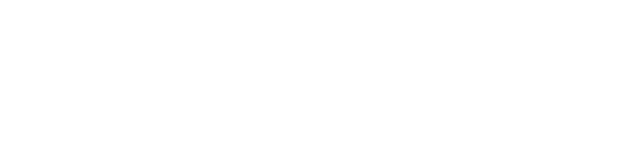
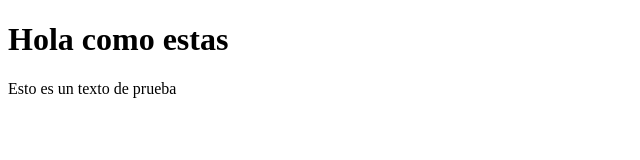
Before and after one commit to rodrigoMRAM/eliminar-repo, a plain HTML site: page index.html in a window 1280 px wide. Shown: the whole page, without its empty margins (0-640 px from the left). Drawn offline with Linux system fonts and the light colour scheme.

Commit message:
agregue h1 y p

```diff
--- a/index.html
+++ b/index.html
@@ -7,6 +7,7 @@
     <title>Document</title>
 </head>
 <body>
-
+    <h1>Hola como estas</h1>
+    <p>Esto es un texto de prueba</p>
 </body>
 </html>
```
